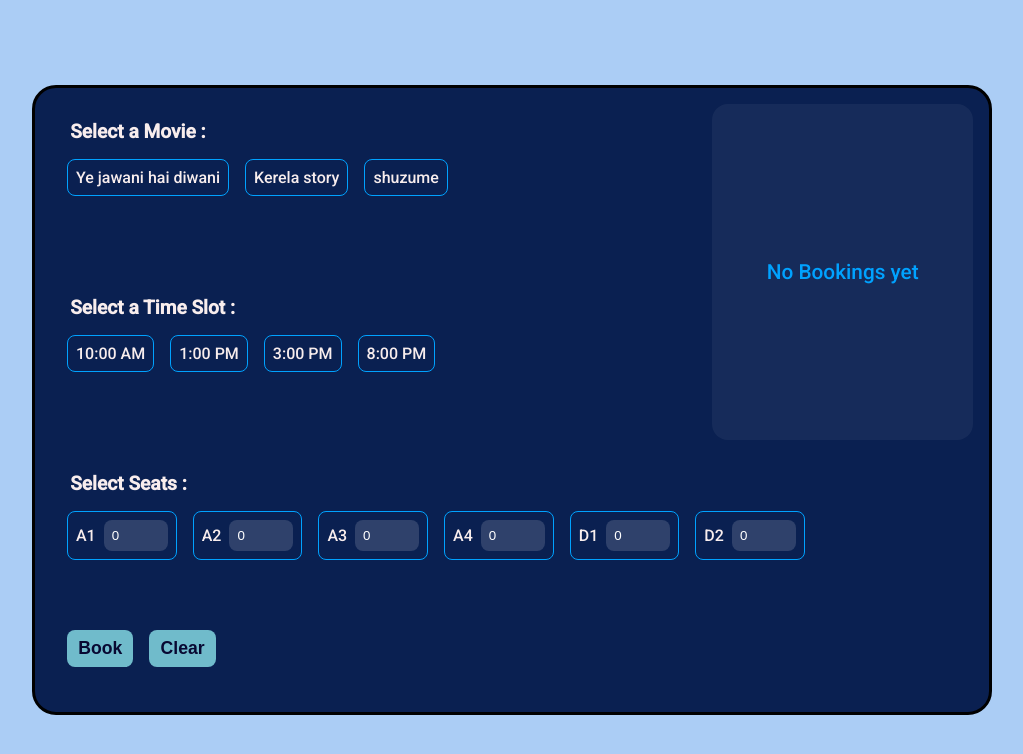
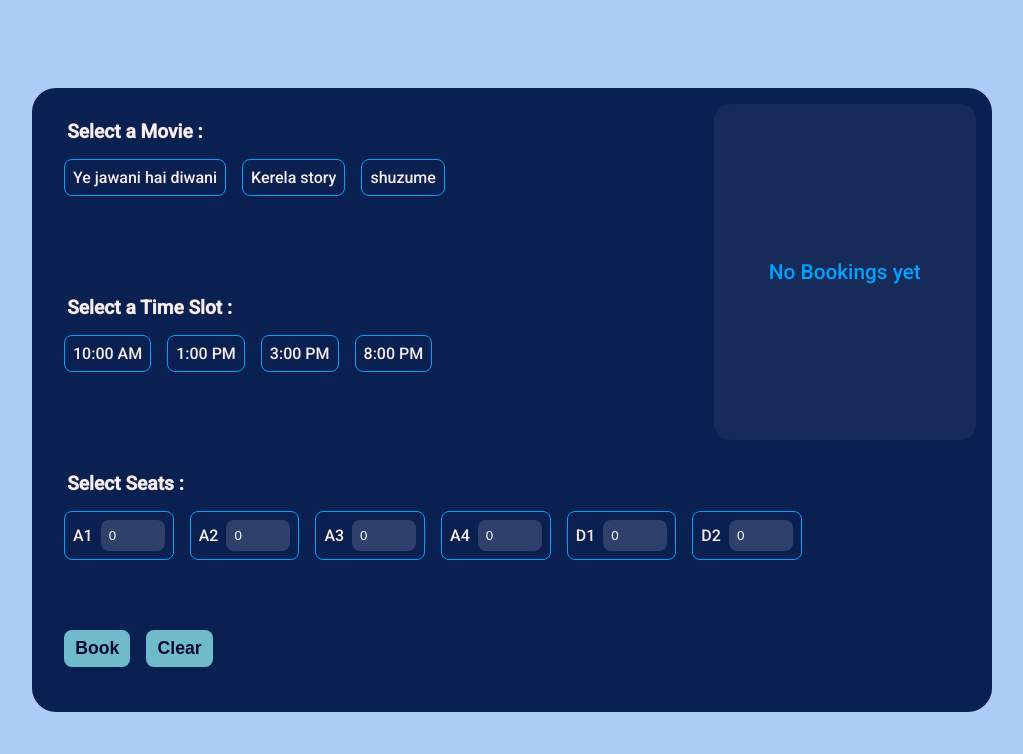
Before and after one commit to nikhil-223/bookmyshow-project-client, a Next.js app: page / in a window 1280 px wide. Shown: the top 754 px of the page, without its empty margins (128-1151 px from the left). Built offline with nearby package versions, Linux system fonts and the light colour scheme.

Commit message:
Update home.css

```diff
--- a/styles/home.css
+++ b/styles/home.css
@@ -11,7 +11,6 @@
 	width: 75%;
 	height: 80%;
 	border-radius: 1.5rem;
-	border: 0.2rem solid black;
 	display: grid;
 	grid-template-columns: 70% 1fr;
 	grid-template-rows: minmax(10rem,auto)  minmax(10rem,auto)  minmax(8rem,auto)  minmax(6rem,auto);
```
